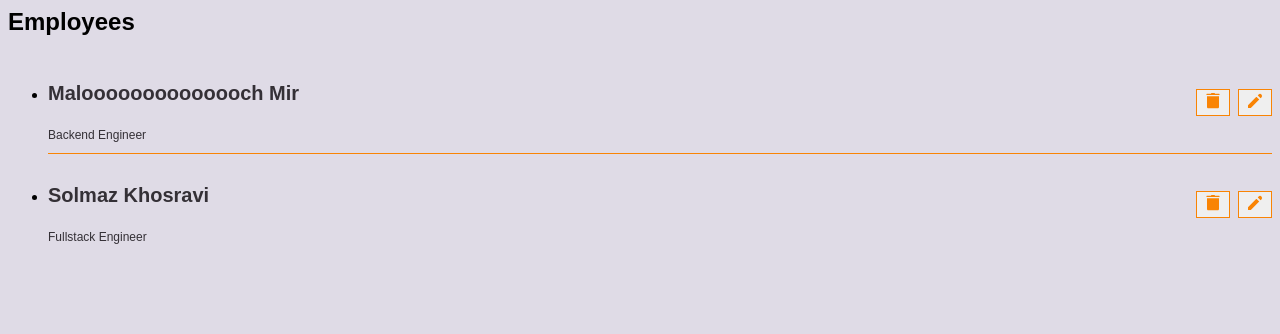
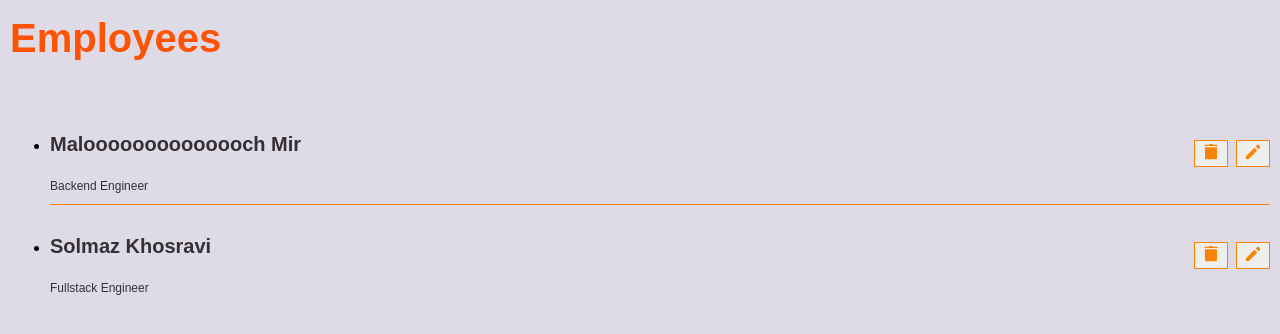
Before and after one commit to Matin297/employees-recoder-app-client, a React (Create React App) app: page / in a window 1280 px wide. Shown: the top 334 px of the page. Built offline with nearby package versions, Linux system fonts and the light colour scheme; the HTML template or start-up script is replaced by a standard one.

Commit message:
Updates the main layout

```diff
--- a/src/layouts/appbar.tsx
+++ b/src/layouts/appbar.tsx
@@ -1,12 +1,27 @@
+import styled from 'styled-components';
+import { usePageTitle } from 'contexts/page-title-context';
+
+import Typography from 'components/Typography';
+
 type AppBarPropTypes = {
     title?: string
 }
 
+const CustomNav = styled.nav`
+    padding: ${({theme}) => theme.sizes.toRem(16)} ${({theme}) => theme.sizes.toRem(10)};
+
+    > h1 {
+        color: ${({theme}) => theme.colors.primary[800]};
+    }
+`
+
 function AppBar({ title }: AppBarPropTypes) {
+    const { title: contextPageTitle } = usePageTitle();
+
     return (
-        <nav>
-            <h1> {title} </h1>
-        </nav>
+        <CustomNav>
+            <Typography component="h1"> {title || contextPageTitle} </Typography>
+        </CustomNav>
     )
 }
 
--- a/src/layouts/index.tsx
+++ b/src/layouts/index.tsx
@@ -10,7 +10,9 @@
 }
 
 const MainLayoutWrapper = styled.main`
-    padding: ${({theme}) => theme.sizes.toRem(8)};
+    section {
+        padding: ${({theme}) => theme.sizes.toRem(10)};
+    }
 `
 
 function MainLayout({ children, title }: MainLayoutProps) {
@@ -18,7 +20,7 @@
         <MainLayoutWrapper>
             <AppBar title={title} />
             <SideMenu />
-            {children}
+            <section>{children}</section>
         </MainLayoutWrapper>
     )
 }
```
